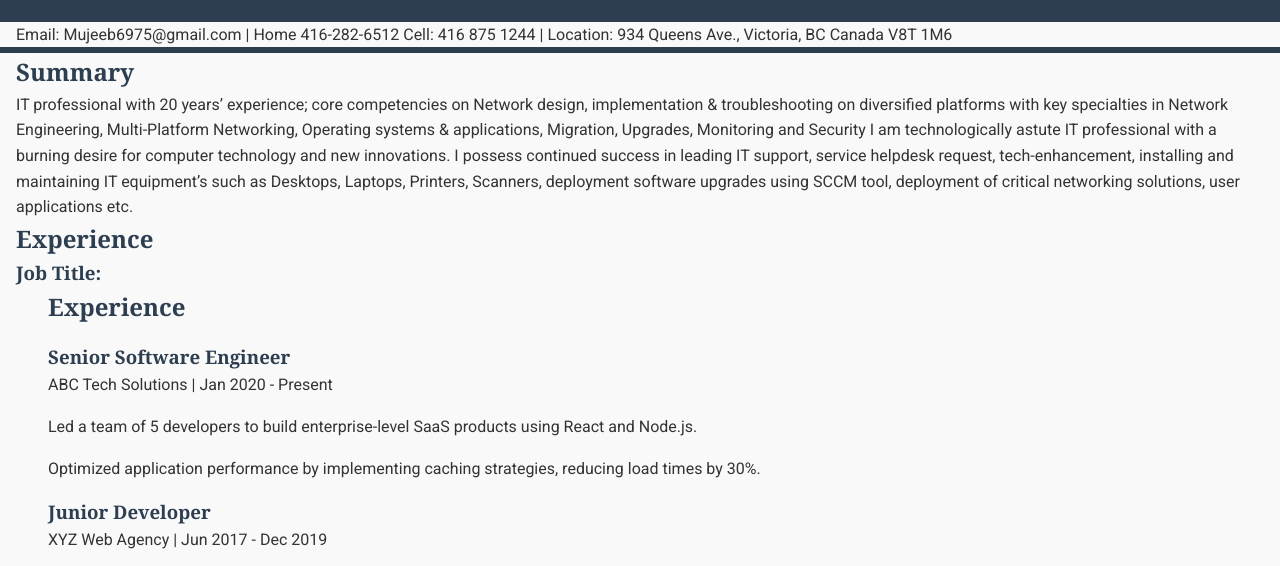
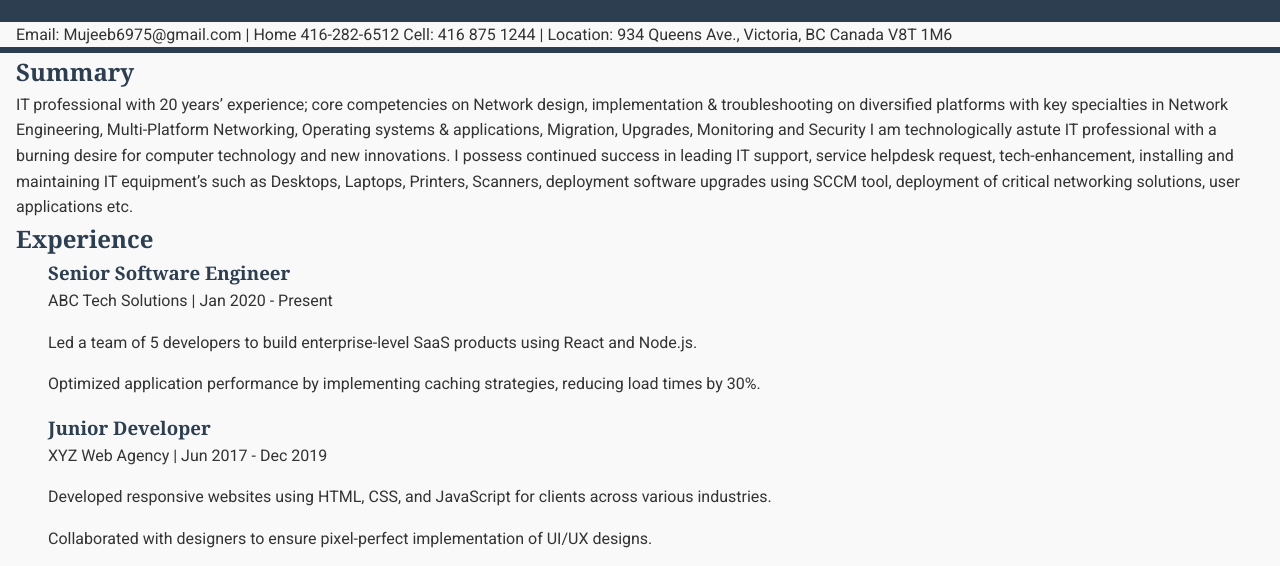
Before and after one commit to mujee1244/project2, a plain HTML site: page resume.html in a window 1280 px wide. Shown: the part 159-725 px from the top of the page. Drawn offline with Linux system fonts and the light colour scheme.

Commit message:
fixed repetition and mistake

```diff
--- a/resume.html
+++ b/resume.html
@@ -24,10 +24,8 @@
     <p>IT professional with 20 years’ experience; core competencies on Network design, implementation & troubleshooting on diversified platforms with key specialties in Network Engineering, Multi-Platform Networking, Operating systems & applications, Migration, Upgrades, Monitoring and Security I am technologically astute IT professional with a burning desire for computer technology and new innovations. I possess continued success in leading IT support, service helpdesk request, tech-enhancement, installing and maintaining IT equipment’s such as Desktops, Laptops, Printers, Scanners, deployment software upgrades using SCCM tool, deployment of critical networking solutions, user applications etc.</p>
 
     <h2>Experience</h2>
-    <h3>Job Title: </h3>
 
     <section>
-      <h2>Experience</h2>
       <article>
         <h3>Senior Software Engineer</h3>
         <p>ABC Tech Solutions | Jan 2020 - Present</p>
```
